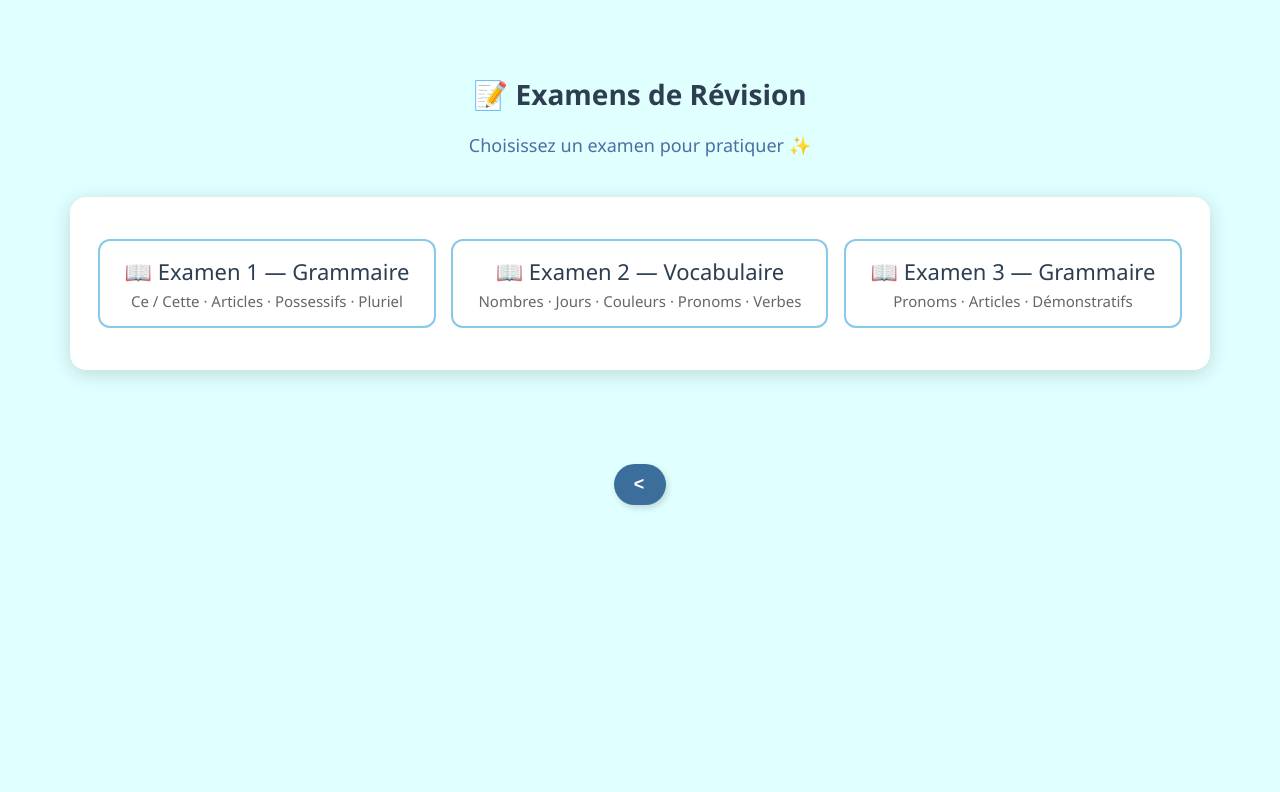
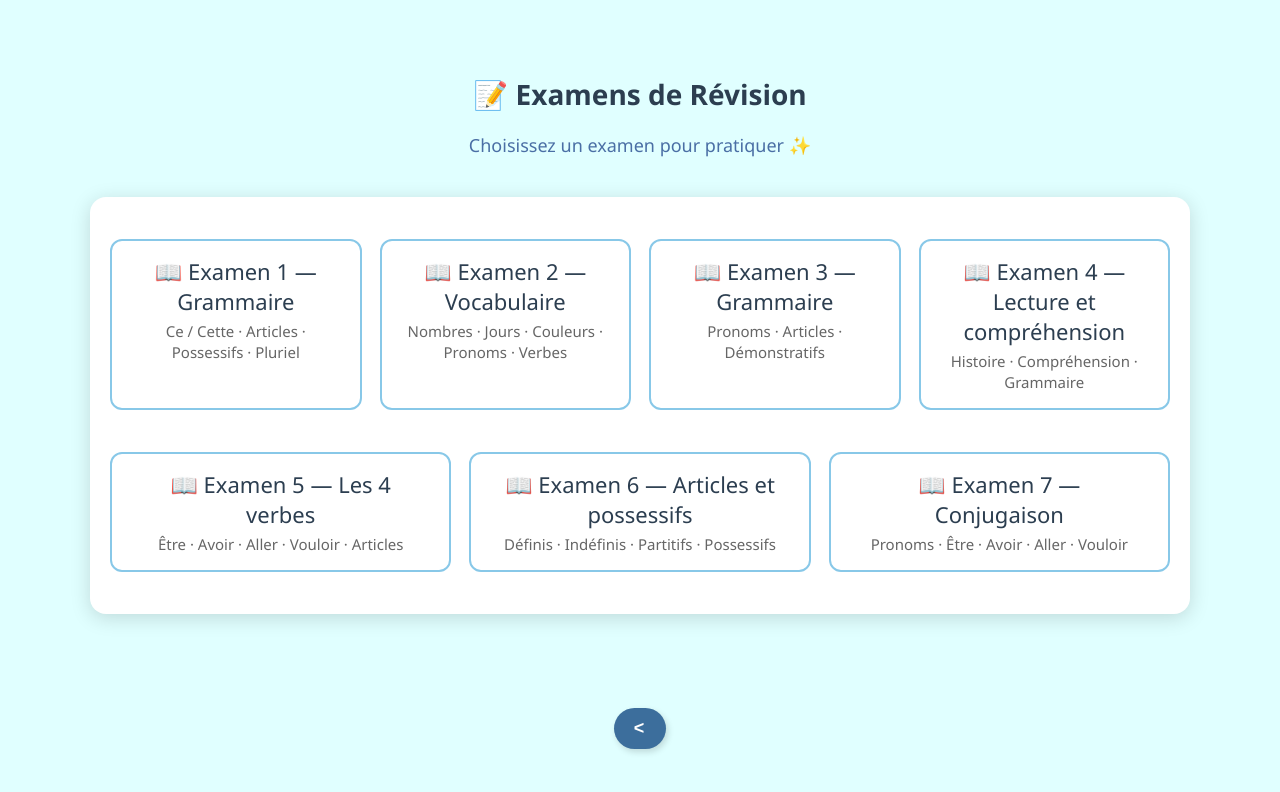
Before and after one commit to valerineva1991-byte/Le-Fran-ais02, a plain HTML site: page tests.html in a window 1280 px wide. Drawn offline with Linux system fonts and the light colour scheme.

Commit message:
Add files via upload

```diff
--- a/styles.css
+++ b/styles.css
@@ -32,8 +32,6 @@ h3 {
   font-size: 25px;
   text-align: center;
   word-spacing: 10px;
-
-
 }
 
 /* ===== ENLACE DE LECCIONES ===== */
@@ -183,21 +181,54 @@ button {
   box-shadow: 1px 2px 4px rgba(0, 0, 0, 0.15);
 }
 
-/* ===== CONTENEDOR Y CONTENIDO ===== */
+/* ===== CONTENEDOR DE EXÁMENES — ARREGLADO ✅ ===== */
 .container {
   display: flex;
+  flex-wrap: wrap;          /* ← Los que no quepan pasan a la fila de abajo */
+  gap: 18px;                /* ← Espacio entre tarjetas */
+  justify-content: center;  /* ← Centradas bonitas */
   max-width: 1100px;
   width: 100%;
   margin: 40px auto;
+  padding: 25px;
   box-shadow: 0 4px 20px rgba(0, 0, 0, 0.15);
-  overflow: hidden;
-  align-items: center;
   background: white;
   border-radius: 16px;
+  box-sizing: border-box;
 }
 
+/* ===== TARJETA DE CADA EXAMEN ===== */
+.examen-link {
+  min-width: 160px;         /* ← No se hacen más chicas que esto */
+  max-width: 220px;         /* ← No se estiran demasiado */
+  flex: 1 1 180px;          /* ← Tamaño base y crecimiento */
+  padding: 20px 15px;
+  text-align: center;
+  text-decoration: none;
+  border: 2px solid #88c8e8;
+  border-radius: 12px;
+  background: white;
+  color: #2c3e50;
+  transition: all 0.3s ease;
+}
+
+.examen-link:hover {
+  background: rgba(173, 216, 230, 0.3);
+  transform: translateY(-3px);
+  box-shadow: 0 6px 15px rgba(0, 0, 0, 0.1);
+}
+
+.examen-link span {
+  display: block;
+  font-size: 13px;
+  color: #557;
+  margin-top: 8px;
+  line-height: 1.4;
+}
+
+/* ===== CONTENIDO CENTRADO ===== */
 .cent-content5 {
-  flex: 1;
+  flex: 1 1 100%;
   padding: 40px 30px;
   display: flex;
   flex-direction: column;
@@ -207,6 +238,8 @@ button {
   margin: 0 auto;
   line-height: 1.6;
   max-width: 800px;
+  width: 100%;
+  box-sizing: border-box;
 }
 
 /* ===== TABLA DE GRAMÁTICA ===== */
@@ -298,6 +331,11 @@ table.pronom tbody tr:hover {
     flex-direction: column;
     margin: 10px auto;
     width: 95%;
+    padding: 15px;
+  }
+
+  .examen-link {
+    max-width: 100%;
   }
 
   .cent-content5 {
--- a/tests.html
+++ b/tests.html
@@ -53,10 +53,30 @@
     <span>Nombres · Jours · Couleurs · Pronoms · Verbes</span>
   </a>
 
-  <!-- ✅ EXAMEN 3 AGREGADO AQUÍ -->
   <a href="examen3.html" class="examen-link">
     📖 Examen 3 — Grammaire
     <span>Pronoms · Articles · Démonstratifs</span>
+  </a>
+
+  <!-- ✅ EXAMEN 4 — El cuento -->
+  <a href="examen4.html" class="examen-link">
+    📖 Examen 4 — Lecture et compréhension
+    <span>Histoire · Compréhension · Grammaire</span>
+  </a>
+
+  <a href="examen5.html" class="examen-link">
+    📖 Examen 5 — Les 4 verbes
+    <span>Être · Avoir · Aller · Vouloir · Articles</span>
+  </a>
+
+  <a href="examen6.html" class="examen-link">
+    📖 Examen 6 — Articles et possessifs
+    <span>Définis · Indéfinis · Partitifs · Possessifs</span>
+  </a>
+
+  <a href="examen7.html" class="examen-link">
+    📖 Examen 7 — Conjugaison
+    <span>Pronoms · Être · Avoir · Aller · Vouloir</span>
   </a>
 </div>
 
```
